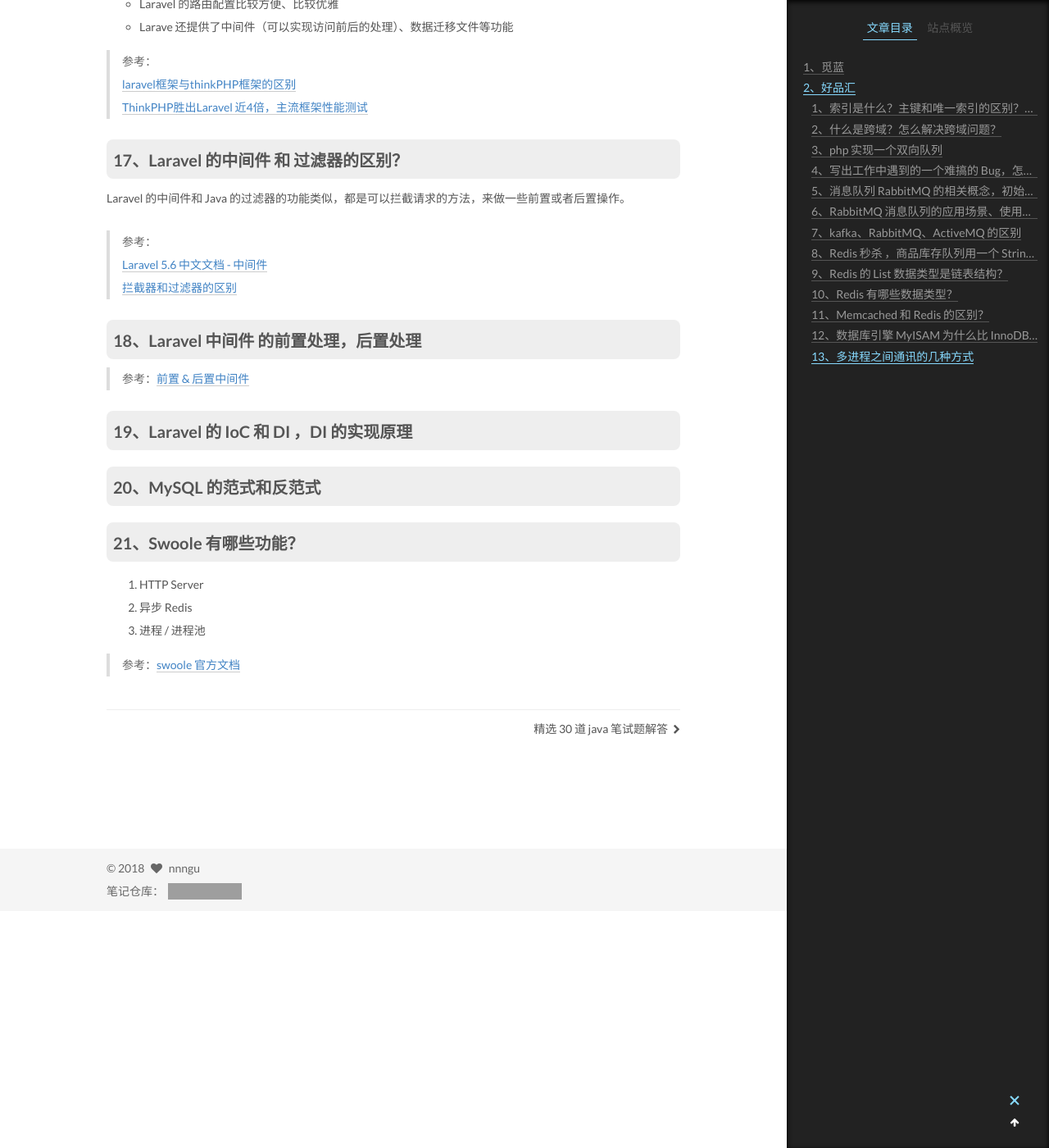
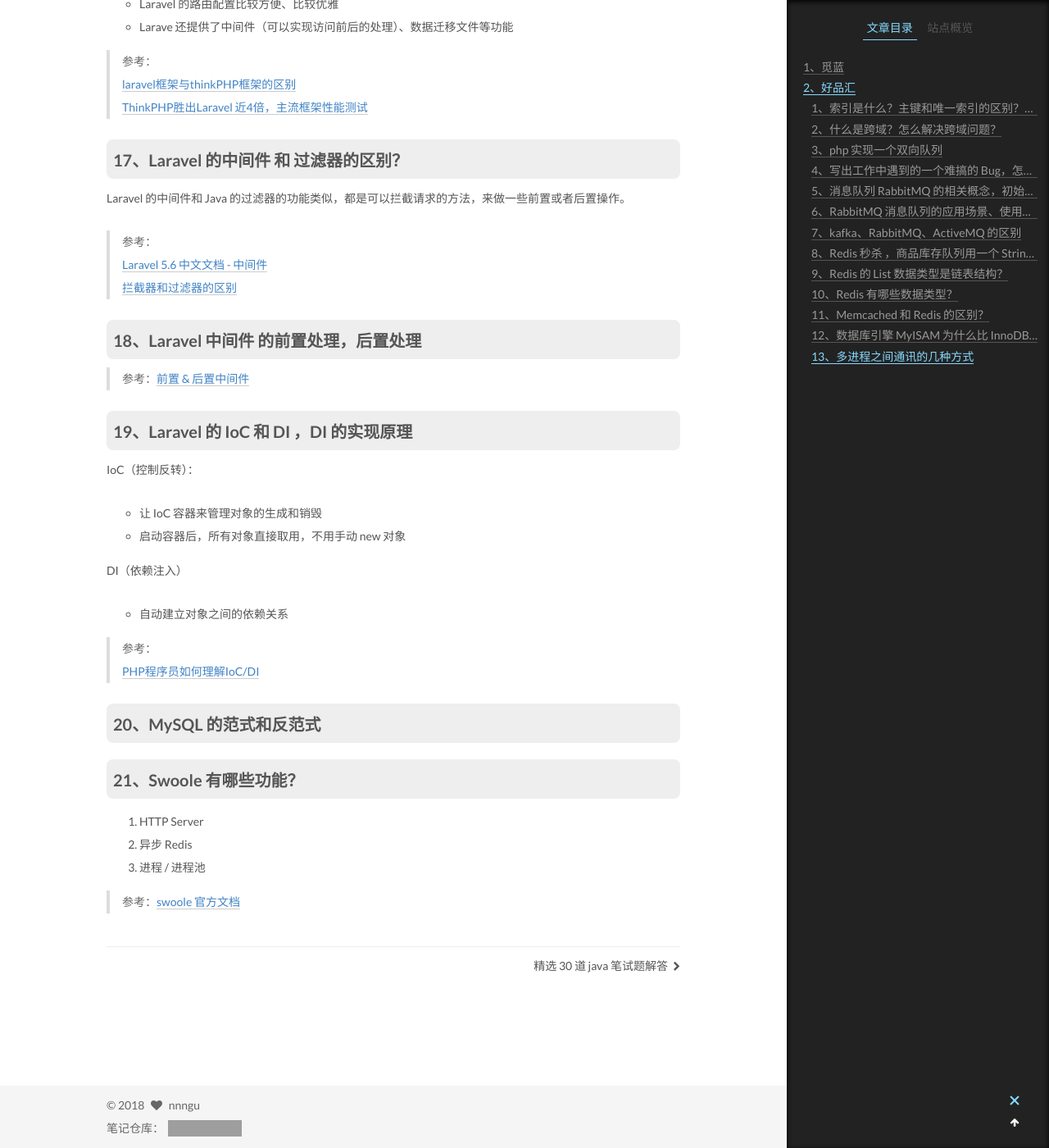
Before and after one commit to nnngu/LearningNotes, a Jekyll site: the page built from _posts/2018-06-05-PHP 面试题收集.md, in a window 1280 px wide and 1400 px high, scrolled down 11569 px. Shown: the whole window at 82% size. Built offline with Jekyll 4.4.1, drawn with Linux system fonts in a browser that asks for light colours; grey boxes are pictures that could not be loaded.

Commit message:
修改文件: _posts/2018-06-05-PHP 面试题收集.md

```diff
--- a/_posts/2018-06-05-PHP 面试题收集.md
+++ b/_posts/2018-06-05-PHP 面试题收集.md
@@ -425,7 +425,15 @@ Laravel 的中间件和 Java 的过滤器的功能类似，都是可以拦截请
 
 ### 19、Laravel 的 IoC 和 DI ，DI 的实现原理
 
+IoC（控制反转）：
+- 让 IoC 容器来管理对象的生成和销毁
+- 启动容器后，所有对象直接取用，不用手动 new 对象
 
+DI（依赖注入）
+- 自动建立对象之间的依赖关系
+
+>参考：
+>[PHP程序员如何理解IoC/DI](https://segmentfault.com/a/1190000002411255)
 
 ### 20、MySQL 的范式和反范式
 
```
